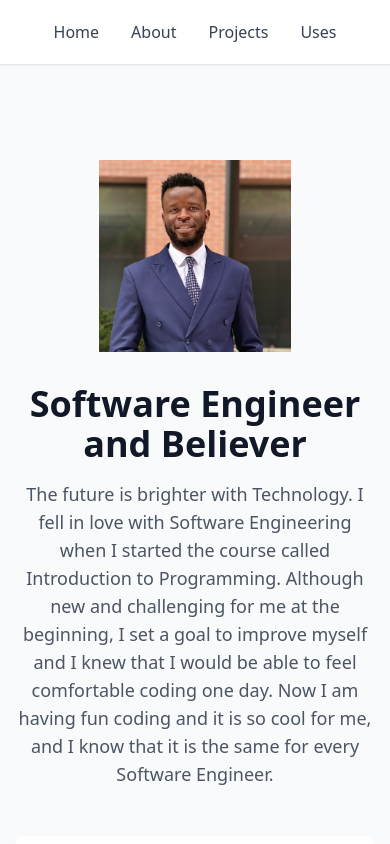
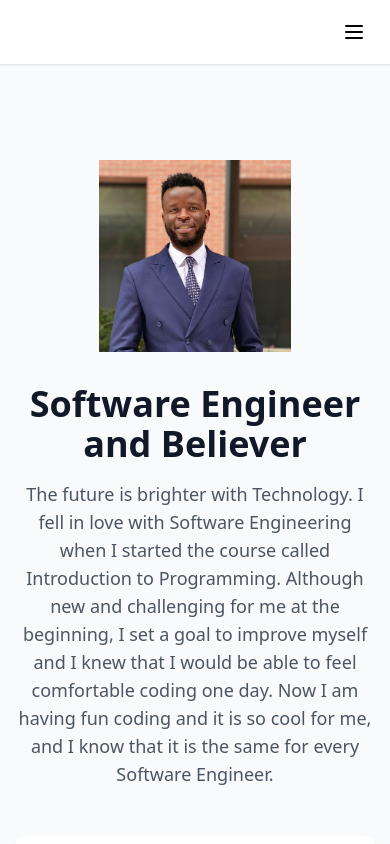
Before and after one commit to Banyings/Portfolio, a Next.js app: page / in a window 390 px wide. Shown: the top 844 px of the page. Built offline with nearby package versions, Linux system fonts and the light colour scheme.

Commit message:
added the hamberger menu

```diff
--- a/src/app/About/page.tsx
+++ b/src/app/About/page.tsx
@@ -3,6 +3,7 @@ export default function About() {
     const skills = [
       { name: 'HTML', image: './html.png', percentage: '95%' },
       { name: 'CSS', image: './css.png', percentage: '90%' },
+      // { name: 'JavaScript', image: './javascript.png', percentage: '90%' },
       { name: 'JavaScript', image: './javascript.png', percentage: '90%' },
       { name: 'Java', image: './java.png', percentage: '90%' },
       { name: 'Python', image: './python.png', percentage: '90%' },
--- a/src/app/Navbar/page.tsx
+++ b/src/app/Navbar/page.tsx
@@ -1,33 +1,91 @@
-import Link from "next/link"
 
-export default function Navbar(){
-    return(
+'use client';
+
+import { useState } from 'react';
+import Link from "next/link";
+import { Menu, X } from "lucide-react";
+
+export default function Navbar() {
+    const [isOpen, setIsOpen] = useState(false);
+
+    const toggleMenu = () => {
+        setIsOpen(!isOpen);
+    };
+
+    return (
         <nav className="fixed top-0 w-full bg-white shadow-sm border-b border-gray-200 z-50">
-            <ul className="flex items-center justify-center h-16 max-w-7xl mx-auto px-4">
-                <Link href="/" className="mx-4">
-                    <li className="text-gray-700 hover:text-gray-900 font-medium cursor-pointer transition-colors">
+            {/* Desktop Menu Container */}
+            <div className="h-16 max-w-7xl mx-auto px-4">
+                {/* Desktop Menu */}
+                <ul className="hidden md:flex items-center justify-center h-full gap-4">
+                    <Link href="/">
+                        <li className="text-gray-700 hover:underline font-medium cursor-pointer transition-colors">
                             Home
                         </li>
                     </Link>
 
                     <Link href="/About" className="mx-4">
-                    <li className="text-gray-700 hover:text-gray-900 font-medium cursor-pointer transition-colors">
+                    <li className="text-gray-700 hover:underline font-medium cursor-pointer transition-colors">
                         About
                     </li>
                     </Link>
 
                     <Link href="/Projects" className="mx-4">
-                    <li className="text-gray-700 hover:text-gray-900 font-medium cursor-pointer transition-colors">
+                    <li className="text-gray-700 hover:underline font-medium cursor-pointer transition-colors">
                         Projects
                     </li>
                    </Link>
 
-                <Link href="/Uses" className="mx-4">
-                    <li className="text-gray-700 hover:text-gray-900 font-medium cursor-pointer transition-colors">
+                    <Link href="/Uses">
+                        <li className="text-gray-700 hover:underline font-medium cursor-pointer transition-colors">
                             Uses
                         </li>
                     </Link>
                 </ul>
+
+                {/* Mobile Menu Button */}
+                <div className="md:hidden flex items-center justify-end h-full">
+                    <button
+                        onClick={toggleMenu}
+                        className="p-2 focus:outline-none"
+                    >
+                        {isOpen ? <X size={24} /> : <Menu size={24} />}
+                    </button>
+                </div>
+            </div>
+
+            {/* Mobile Menu Dropdown */}
+            <div
+                className={`md:hidden absolute w-full bg-white shadow-md transition-all duration-300 ease-in-out rounded-b-xl ${
+                    isOpen ? 'max-h-64 opacity-100' : 'max-h-0 opacity-0 overflow-hidden'
+                }`}
+            >
+                <ul className="px-4 py-2">
+                    <Link href="/" className="block py-2">
+                        <li className="text-gray-700 hover:underline font-medium cursor-pointer transition-colors">
+                            Home
+                        </li>
+                    </Link>
+
+                    <Link href="/About" className="block py-2">
+                        <li className="text-gray-700 hover:underline font-medium cursor-pointer transition-colors">
+                            About
+                        </li>
+                    </Link>
+
+                    <Link href="/Projects" className="block py-2">
+                        <li className="text-gray-700 hover:underline font-medium cursor-pointer transition-colors">
+                            Projects
+                        </li>
+                    </Link>
+
+                    <Link href="/Uses" className="block py-2">
+                        <li className="text-gray-700 hover:underline font-medium cursor-pointer transition-colors">
+                            Uses
+                        </li>
+                    </Link>
+                </ul>
+            </div>
         </nav>
-    )
+    );
 }
--- a/src/app/Projects/page.tsx
+++ b/src/app/Projects/page.tsx
@@ -9,13 +9,13 @@ export default function ProjectsPage() {
     {
       name: 'BanyingsBarber',
       description: 'A barber booking app with an interactive user interface and real-time booking features.',
-      image: '/quarkus.png', // Make sure this path is relative to the public directory
+      image: './quarkus.png', // Make sure this path is relative to the public directory
       link: 'https://gs6nf2xng0.execute-api.us-east-1.amazonaws.com/',
     },
     {
       name: 'My Porfolio',
       description: 'A frontend development project focused on building a responsive Navbar and page navigation.',
-      image: '/nextjs.png', // Make sure this path is relative to the public directory
+      image: './nextjs.png', // Make sure this path is relative to the public directory
       link: 'https://gs6nf2xng0.execute-api.us-east-1.amazonaws.com/',
     },
   ];
--- a/src/app/page.tsx
+++ b/src/app/page.tsx
@@ -38,7 +38,7 @@ export default function Home() {
             </p>
             <div className="relative w-12 h-12">
               <Image
-                src="/email.png"
+                src="./email.png"
                 alt="gmail-symbole"
                 fill
                 className="object-contain"
```
Lines whose indentation alone changed are shown as unchanged.
